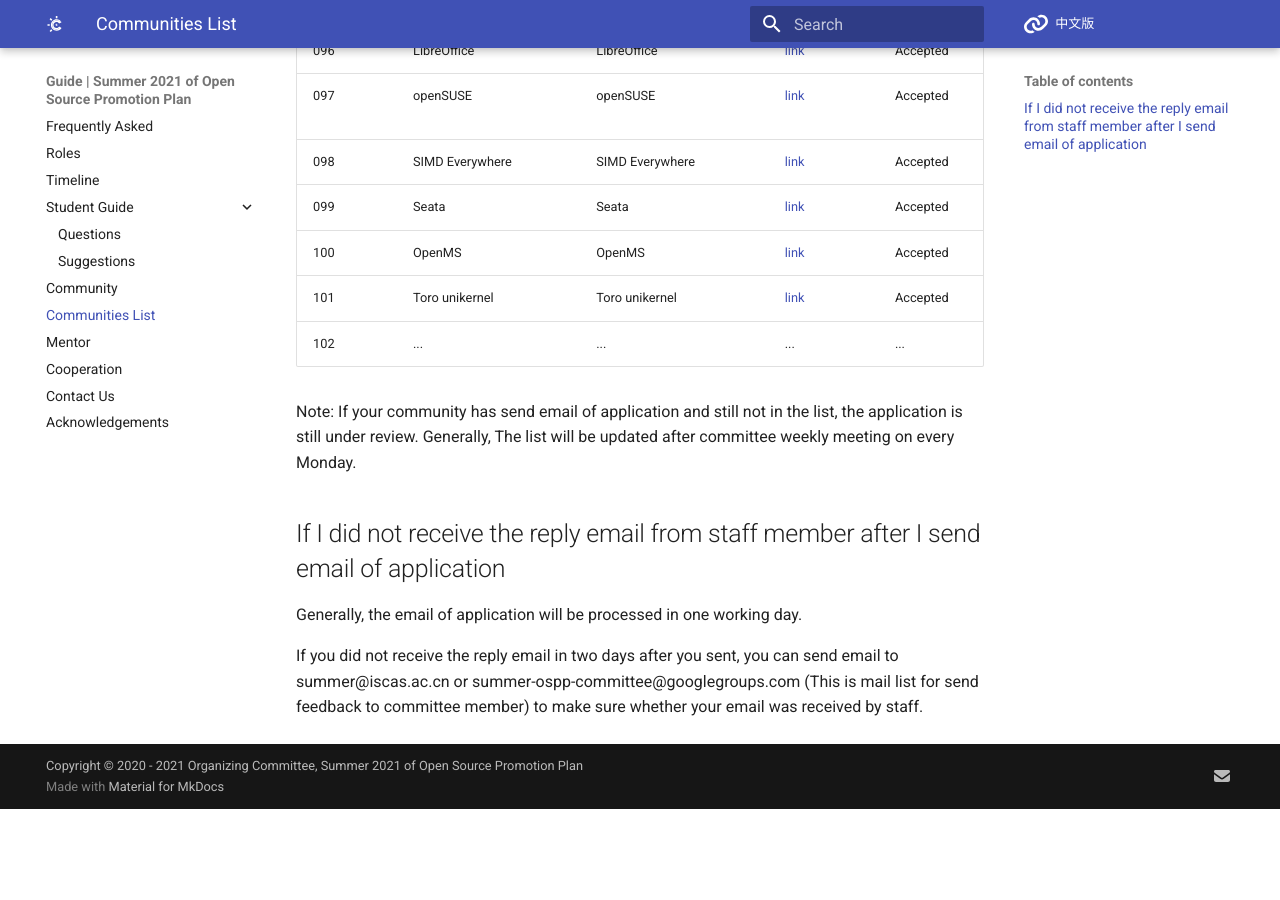
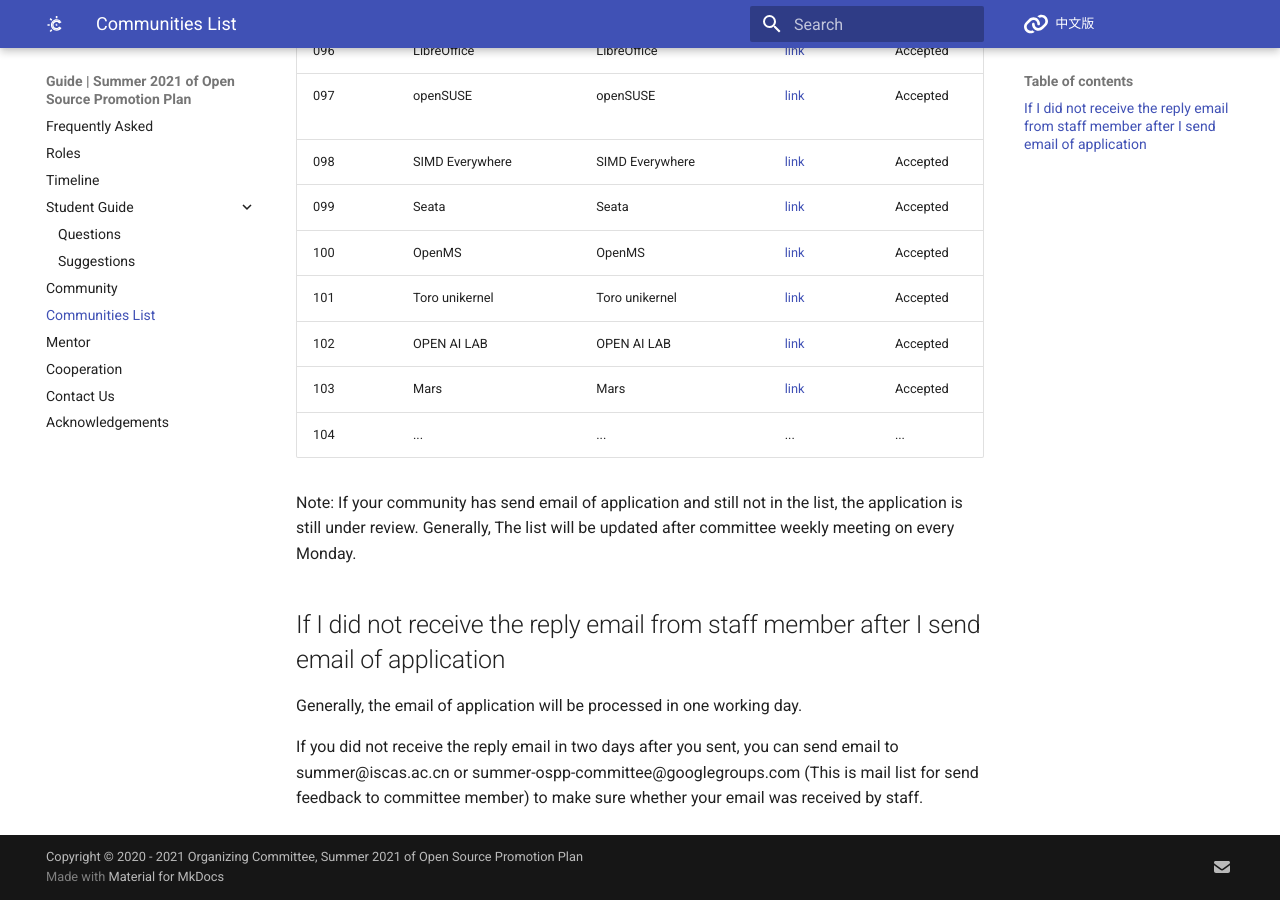
Before and after one commit to summer-ospp/help-en, an MkDocs documentation site: the page built from docs/communities-list.md, in a window 1280 px wide and 900 px high, scrolled down 5112 px. Built offline with MkDocs 1.6.1 and Material for MkDocs 9.7.7, drawn with Linux system fonts in a browser that asks for light colours; comment, search, counter and statistics services are not loaded; before the commit the page ends 5921 px from its top, so only the background shows below that.

Commit message:
Update communities-list.md

```diff
--- a/docs/communities-list.md
+++ b/docs/communities-list.md
@@ -106,8 +106,11 @@ Before the deadline (May 20th, 2021) of application for community, this list wil
 | 098  | SIMD Everywhere         | SIMD Everywhere                 | [link]( https://github.com/simd-everywhere/simde)                 | Accepted    |
 | 099  | Seata                   | Seata                           | [link]( https://seata.io/zh-cn/)                                  | Accepted    |
 | 100  | OpenMS                  | OpenMS                          | [link]( https://www.openms.org)                                   | Accepted    |
-| 101  | Toro unikernel          | Toro unikernel                  | [link]( http://www.torokernel.io)                                 | Accepted    |
-| 102  | ...                     | ...                             | ...              | ...    |
+| 101  | Toro unikernel          | Toro unikernel                  | [link]( https://www.torokernel.io)                                | Accepted    |
+| 102  | OPEN AI LAB             | OPEN AI LAB                     | [link]( https://www.openailab.com)                                | Accepted    |
+| 103  | Mars                    | Mars                            | [link]( https://docs.pymars.org/en/latest/)                       | Accepted    |
+| 104  | ...                     | ...                             | ...              | ...    |
+
 
 
 
```
